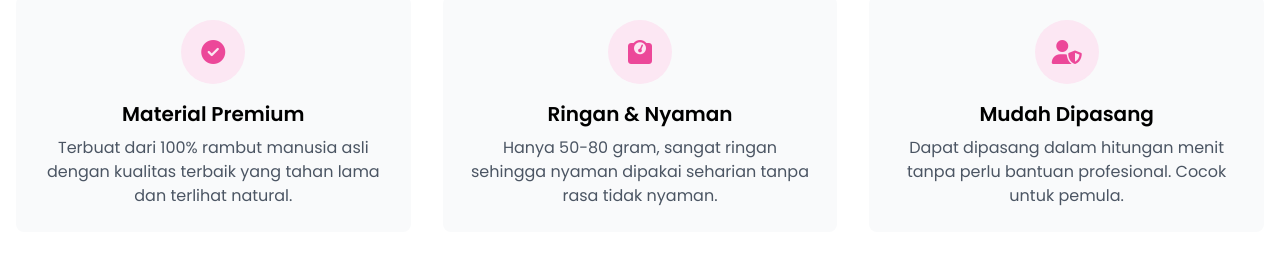
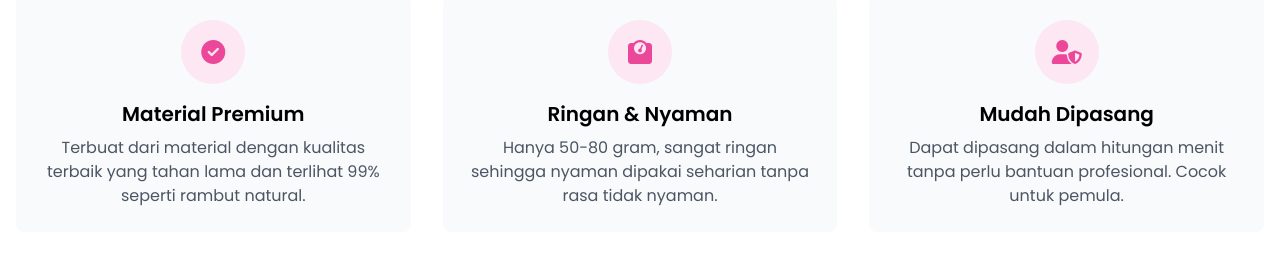
Before and after one commit to neylnastore/Natural-Hair-Toppers, a plain HTML site: page index.html in a window 1280 px wide. Shown: the part 1640-1898 px from the top of the page. Drawn offline with nearby package versions, Linux system fonts and the light colour scheme; a script that the page names is missing.

Commit message:
Update index.html

```diff
--- a/index.html
+++ b/index.html
@@ -287,7 +287,7 @@
                         <i class="fas fa-check-circle text-pink-500 text-2xl"></i>
                     </div>
                     <h3 class="text-xl font-semibold mb-2">Material Premium</h3>
-                    <p class="text-gray-600">Terbuat dari 100% rambut manusia asli dengan kualitas terbaik yang tahan lama dan terlihat natural.</p>
+                    <p class="text-gray-600">Terbuat dari material dengan kualitas terbaik yang tahan lama dan terlihat 99% seperti rambut natural.</p>
                 </div>
 
                 <div class="bg-gray-50 p-6 rounded-lg text-center">
```
